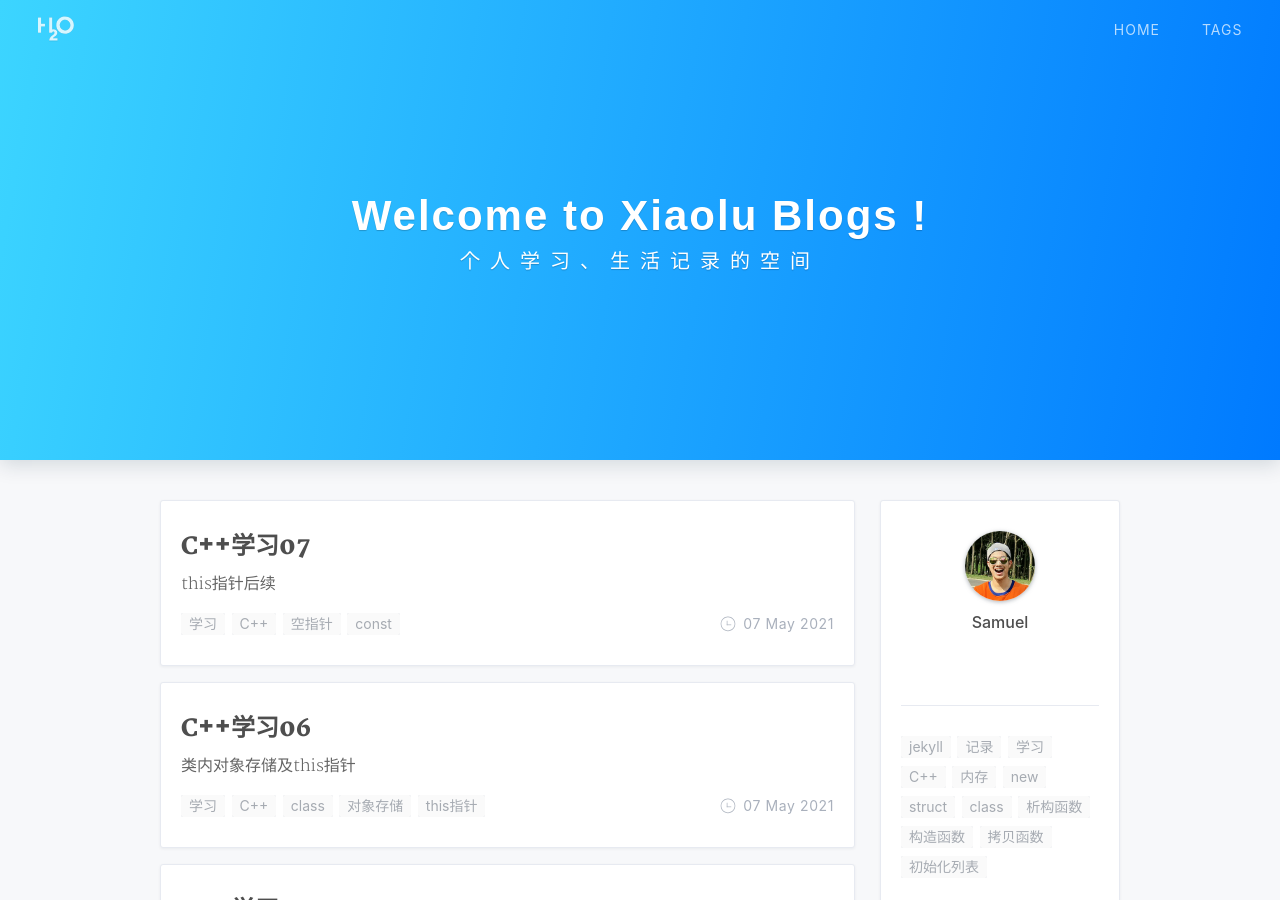
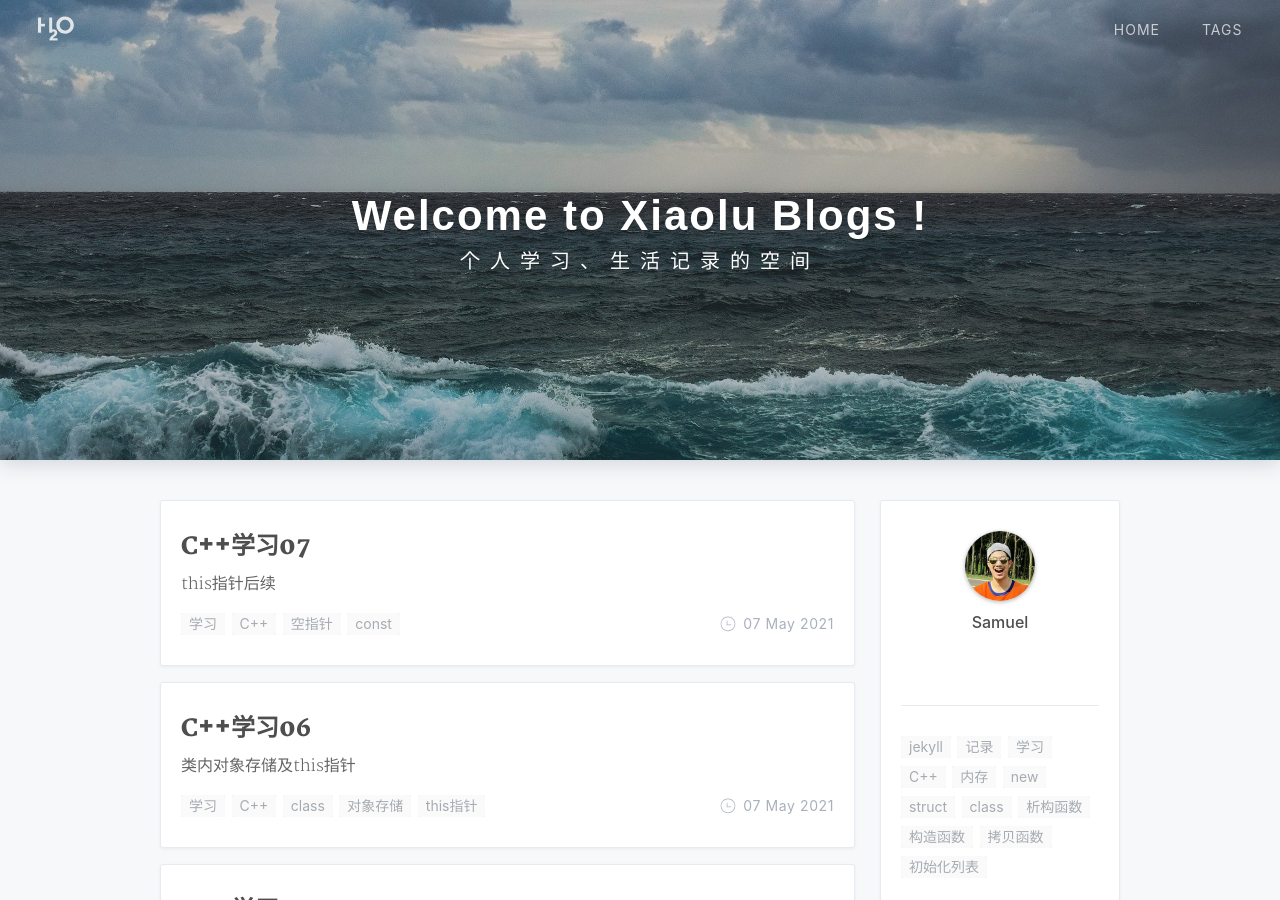
Before and after one commit to lrf1995/myblogs, a Jekyll site: the page built from index.html, in a window 1280 px wide and 900 px high. Built offline with Jekyll 4.4.1, drawn with Linux system fonts in a browser that asks for light colours; nearby versions of some CDN libraries; the list of posts is cut into pages by our own code; a style sheet for code colours, icons or effects is not loaded.

Commit message:
Update index.html

```diff
--- a/index.html
+++ b/index.html
@@ -2,6 +2,7 @@
 layout: default
 home-title: Welcome to Xiaolu Blogs !
 description: 个人学习、生活记录的空间
+header-img: assets/img/SeaSky.jpg
 ---
 
 {% include header.html %}
```
